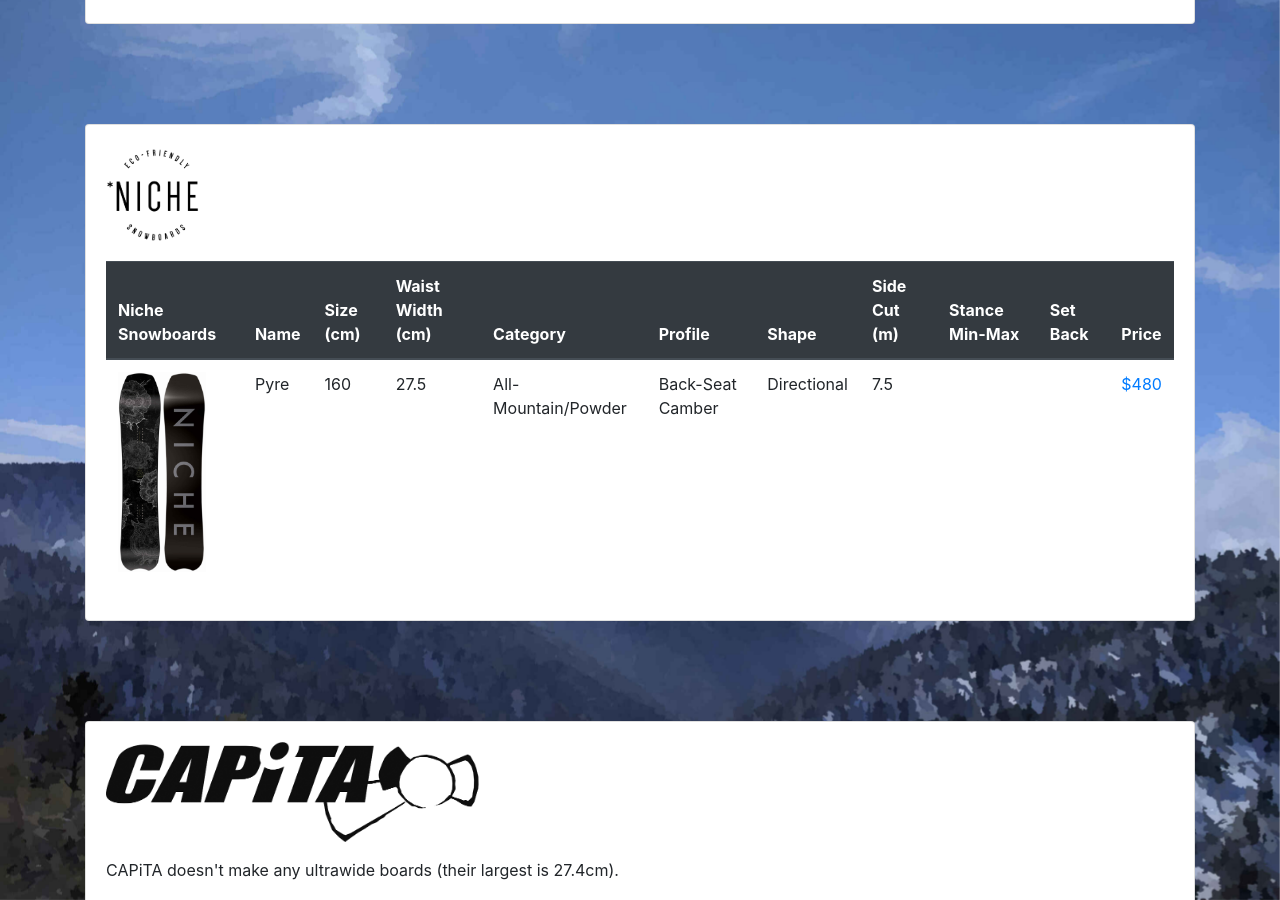
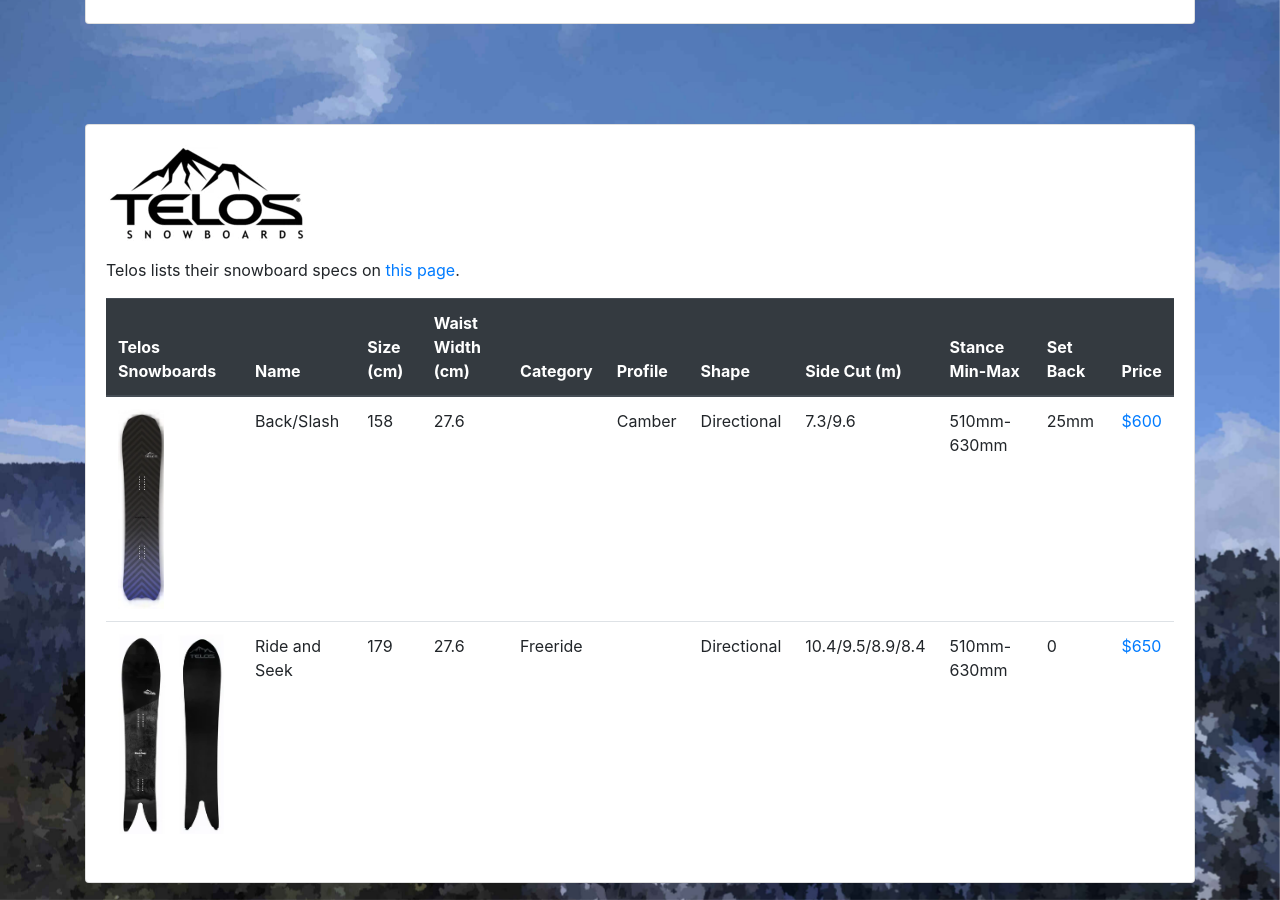
Before and after one commit to UltrawideSnowboards/ultrawidesnowboards.com, a Jekyll site: the page built from index.html, in a window 1280 px wide and 900 px high, scrolled down 12197 px. Built offline with Jekyll 4.4.1, drawn with Linux system fonts in a browser that asks for light colours; some of the changed text lies outside the part shown.

Commit message:
Add telos snowboards, optimize some images

```diff
--- a/_data/snowboards.json
+++ b/_data/snowboards.json
@@ -460,6 +460,42 @@
             ]
         },
         {
+            "name": "Telos Snowboards",
+            "url": "https://telossnowboards.com/",
+            "logo": "telos/logo.webp",
+            "notes": "Telos lists their snowboard specs on <a href=\"https://telossnowboards.com/pages/2019-20-snowboard-specs\" target=\"blank\">this page</a>.",
+            "boards": [
+                {
+                    "image": "telos/backslash.webp",
+                    "name": "Back/Slash",
+                    "length": 158,
+                    "waist_width": 27.6,
+                    "side_cut": "7.3/9.6",
+                    "stance": "510mm-630mm",
+                    "setback": "25mm",
+                    "price": 600,
+                    "url": "https://telossnowboards.com/collections/2019-20-snowboard-collection/products/telos-back-slash-rated-radical",
+                    "profile": "Camber",
+                    "category": "",
+                    "shape": "Directional"
+                },
+                {
+                    "image": "telos/rideandseek.webp",
+                    "name": "Ride and Seek",
+                    "length": 179,
+                    "waist_width": 27.6,
+                    "side_cut": "10.4/9.5/8.9/8.4",
+                    "stance": "510mm-630mm",
+                    "setback": "0",
+                    "price": 650,
+                    "url": "https://telossnowboards.com/collections/2019-20-snowboard-collection/products/telos-ride-seek-swallowtail-surfer-2019-20",
+                    "profile": "",
+                    "category": "Freeride",
+                    "shape": "Directional"
+                }
+            ]
+        },
+        {
             "name": "Niche Snowboards",
             "url": "https://nichesnowboards.com/",
             "logo": "niche/logo.png",
@@ -837,14 +873,6 @@
             "boards": []
         },
         {
-            "name": "Telos Snowboards",
-            "url": "https://telossnowboards.com/",
-            "logo": "telos/logo.webp",
-            "notes": "Telos does not list any specs about their boards, so it's not possible to find the width.",
-            "maximum": null,
-            "boards": []
-        },
-        {
             "name": "Chomonix",
             "url": "https://chamonixcollection.com/",
             "logo": "chomonix/logo.webp",
```
Also changed, not shown: assets/img/academy/logo.jpg, assets/img/endeavor/archetype.webp, assets/img/gentemstick/barracuda.png, assets/img/gentemstick/bigfish.png, assets/img/gentemstick/chaser.png, assets/img/gentemstick/flyfisk.png, assets/img/gentemstick/rocketfish.png, assets/img/gentemstick/superfish.png, assets/img/marhar/lumberjack.webp, assets/img/moss/swallow.png, assets/img/moss/wingswallow.png, assets/img/nidecker/escape.png, assets/img/soul/flashback.png, assets/img/soul/pitchwing.png, 4 more files.
